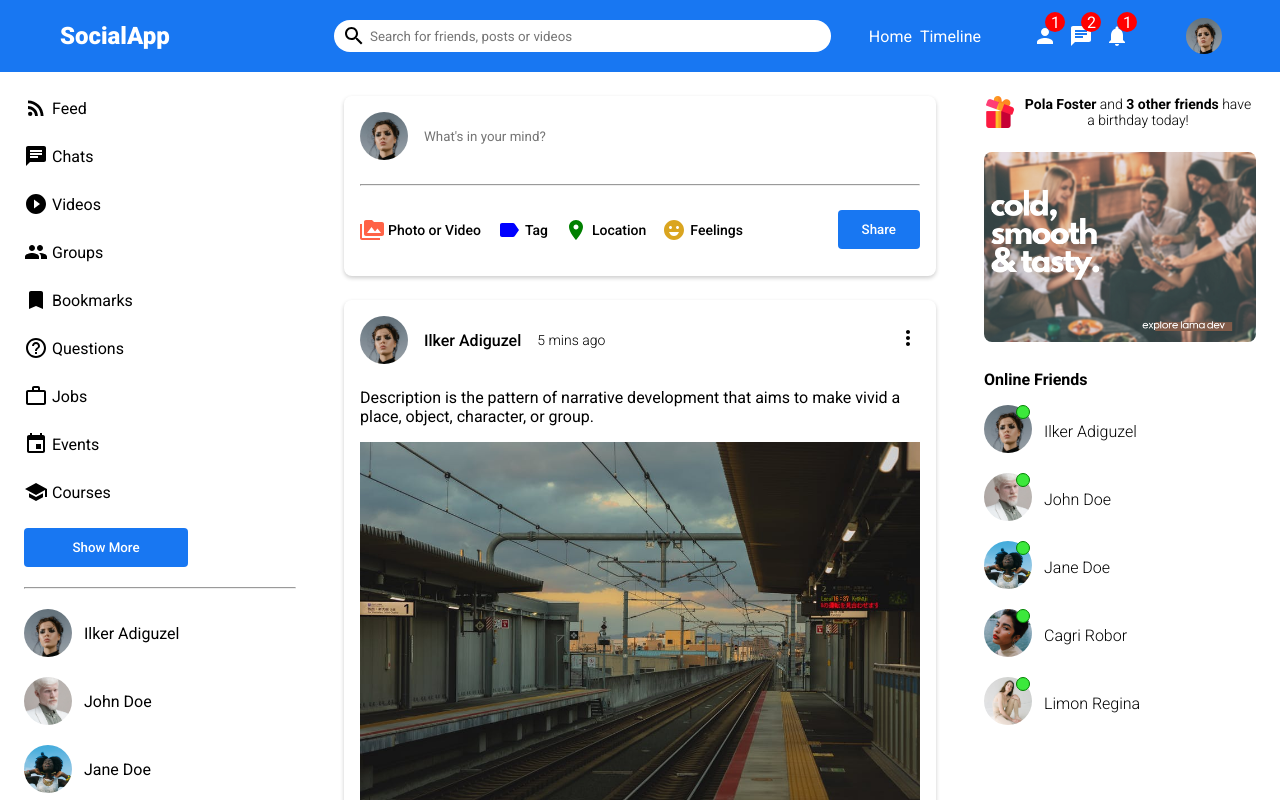
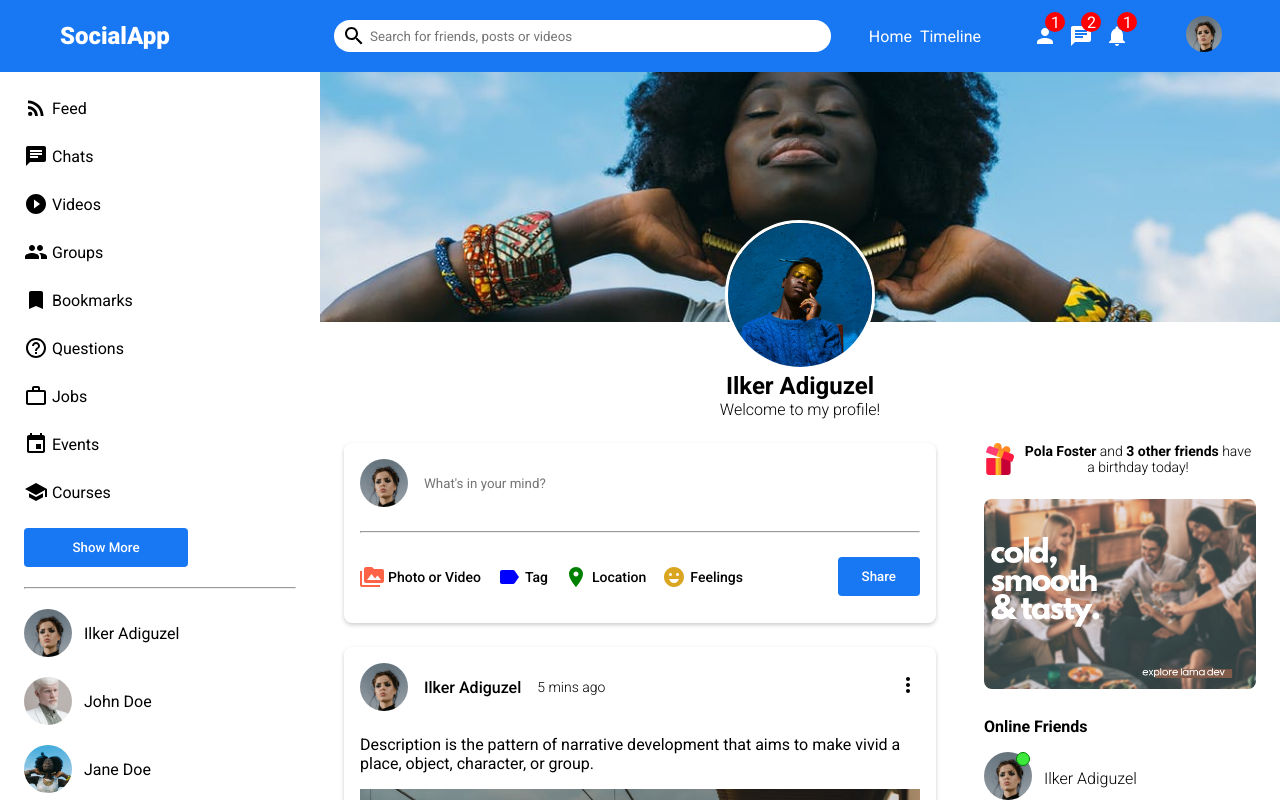
Before and after one commit to ikadgzl/mern-facebook, a React (Create React App) app in the folder client/: page /profile in a window 1280 px wide. Shown: the top 800 px of the page. Built offline with nearby package versions, Linux system fonts and the light colour scheme; the HTML template or start-up script is replaced by a standard one.

Commit message:
added profile page, routing and liking functionality for Post

```diff
--- a/client/package.json
+++ b/client/package.json
@@ -10,6 +10,7 @@
     "@testing-library/user-event": "^13.5.0",
     "react": "^17.0.2",
     "react-dom": "^17.0.2",
+    "react-router-dom": "^6.2.1",
     "react-scripts": "5.0.0",
     "web-vitals": "^2.1.4"
   },
--- a/client/src/App.js
+++ b/client/src/App.js
@@ -1,12 +1,19 @@
 import Home from './pages/home/Home';
+import { BrowserRouter as Router, Routes, Route } from 'react-router-dom';
+import Profile from './pages/profile/Profile';
+import Topbar from './components/topbar/Topbar';
 
-// TODO: handle position:stickyness.
+//TODO: remove sidebar from both home and profile, put it here to prevent repeating.
 
 function App() {
   return (
-    <div>
-      <Home />
-    </div>
+    <Router>
+      <Topbar />
+      <Routes>
+        <Route path='/home' element={<Home />} />
+        <Route path='/profile' element={<Profile />} />
+      </Routes>
+    </Router>
   );
 }
 
--- a/client/src/components/post/Post.js
+++ b/client/src/components/post/Post.js
@@ -2,9 +2,18 @@ import { MoreVert } from '@material-ui/icons';
 import './post.css';
 
 import { users } from '../../dummyData';
+import { useState } from 'react';
 
 const Post = ({ post }) => {
+  const [like, setLike] = useState(post.like);
+  const [isLiked, setIsLiked] = useState(false);
+
   const owner = users.find((user) => user.id === post.userId);
+
+  const handleLike = () => {
+    setLike((prevLike) => (isLiked ? prevLike - 1 : prevLike + 1));
+    setIsLiked((prevIsLiked) => !prevIsLiked);
+  };
 
   return (
     <div className='post'>
@@ -31,13 +40,21 @@ const Post = ({ post }) => {
 
         <div className='postBottom'>
           <div className='postBottomLeft'>
-            <img className='likeIcon' src='/assets/like.png' alt='like icon' />
+            <img
+              className='likeIcon'
+              src='/assets/like.png'
+              alt='like icon'
+              onClick={handleLike}
+            />
             <img
               className='likeIcon'
               src='/assets/heart.png'
               alt='heart icon'
+              onClick={handleLike}
             />
-            <span className='postLikeCounter'>{post.like}</span>
+            <span className={`postLikeCounter ${isLiked && 'liked'}`}>
+              {isLiked && 'you and'} {like} people liked it
+            </span>
           </div>
           <div className='postBottomRight'>
             <span className='postCommentText'>{post.comment} comments</span>
--- a/client/src/components/post/post.css
+++ b/client/src/components/post/post.css
@@ -76,3 +76,7 @@
   font-size: 14px;
   cursor: pointer;
 }
+
+.liked {
+  color: #1877f2;
+}
--- a/client/src/components/topbar/Topbar.js
+++ b/client/src/components/topbar/Topbar.js
@@ -1,12 +1,15 @@
 import './topbar.css';
 
 import { Chat, Notifications, Person, Search } from '@material-ui/icons';
+import { Link } from 'react-router-dom';
 
 const Topbar = () => {
   return (
     <div className='topbarContainer'>
       <div className='topbarLeft'>
-        <span className='logo'>SocialApp</span>
+        <Link to='/home'>
+          <span className='logo'>SocialApp</span>
+        </Link>
       </div>
 
       <div className='topbarCenter'>
@@ -42,7 +45,9 @@ const Topbar = () => {
           </div>
         </div>
 
-        <img src='/assets/person/1.jpeg' alt='user' className='topbarImg' />
+        <Link to='/profile'>
+          <img src='/assets/person/1.jpeg' alt='user' className='topbarImg' />
+        </Link>
       </div>
     </div>
   );
--- a/client/src/components/topbar/topbar.css
+++ b/client/src/components/topbar/topbar.css
@@ -94,3 +94,7 @@
   object-fit: cover;
   cursor: pointer;
 }
+
+a {
+  text-decoration: none;
+}
--- a/client/src/pages/home/Home.js
+++ b/client/src/pages/home/Home.js
@@ -2,14 +2,11 @@ import './home.css';
 
 import Feed from '../../components/feed/Feed';
 import Sidebar from '../../components/sidebar/Sidebar';
-import Topbar from '../../components/topbar/Topbar';
 import Rightbar from '../../components/rightbar/Rightbar';
 
 const Home = () => {
   return (
     <>
-      <Topbar />
-
       <div className='homeContainer'>
         <Sidebar />
         <Feed />
--- /dev/null
+++ b/client/src/pages/profile/Profile.js
@@ -0,0 +1,44 @@
+import './profile.css';
+
+import Feed from '../../components/feed/Feed';
+import Sidebar from '../../components/sidebar/Sidebar';
+import Rightbar from '../../components/rightbar/Rightbar';
+
+const Profile = () => {
+  return (
+    <>
+      <div className='profile'>
+        <Sidebar />
+
+        <div className='profileRight'>
+          <div className='profileRightTop'>
+            <div className='profileCover'>
+              <img
+                className='profileCoverImg'
+                src='/assets/person/3.jpeg'
+                alt='profile'
+              />
+              <img
+                className='profileUserImg'
+                src='/assets/person/7.jpeg'
+                alt='cover'
+              />
+            </div>
+
+            <div className='profileInfo'>
+              <h4 className='profileInfoName'>Ilker Adiguzel</h4>
+              <span className='profileInfoDesc'>Welcome to my profile!</span>
+            </div>
+          </div>
+
+          <div className='profileRightBottom'>
+            <Feed />
+            <Rightbar />
+          </div>
+        </div>
+      </div>
+    </>
+  );
+};
+
+export default Profile;
--- /dev/null
+++ b/client/src/pages/profile/profile.css
@@ -0,0 +1,50 @@
+.profile {
+  display: flex;
+}
+
+.profileRight {
+  flex: 9;
+}
+
+.profileCover {
+  height: 300px;
+  position: relative;
+}
+
+.profileCoverImg {
+  width: 100%;
+  height: 250px;
+  object-fit: cover;
+}
+
+.profileUserImg {
+  width: 150px;
+  height: 150px;
+  border-radius: 50%;
+  object-fit: cover;
+  position: absolute;
+  left: 0;
+  right: 0;
+  margin: auto;
+  top: 148px;
+  border: 3px solid white;
+}
+
+.profileInfo {
+  display: flex;
+  flex-direction: column;
+  align-items: center;
+  justify-content: center;
+}
+
+.profileInfoName {
+  font-size: 24px;
+}
+
+.profileInfoDesc {
+  font-weight: 300;
+}
+
+.profileRightBottom {
+  display: flex;
+}
```
Also changed, not shown: 1 other file (tests, documents, lock files or other folders).
